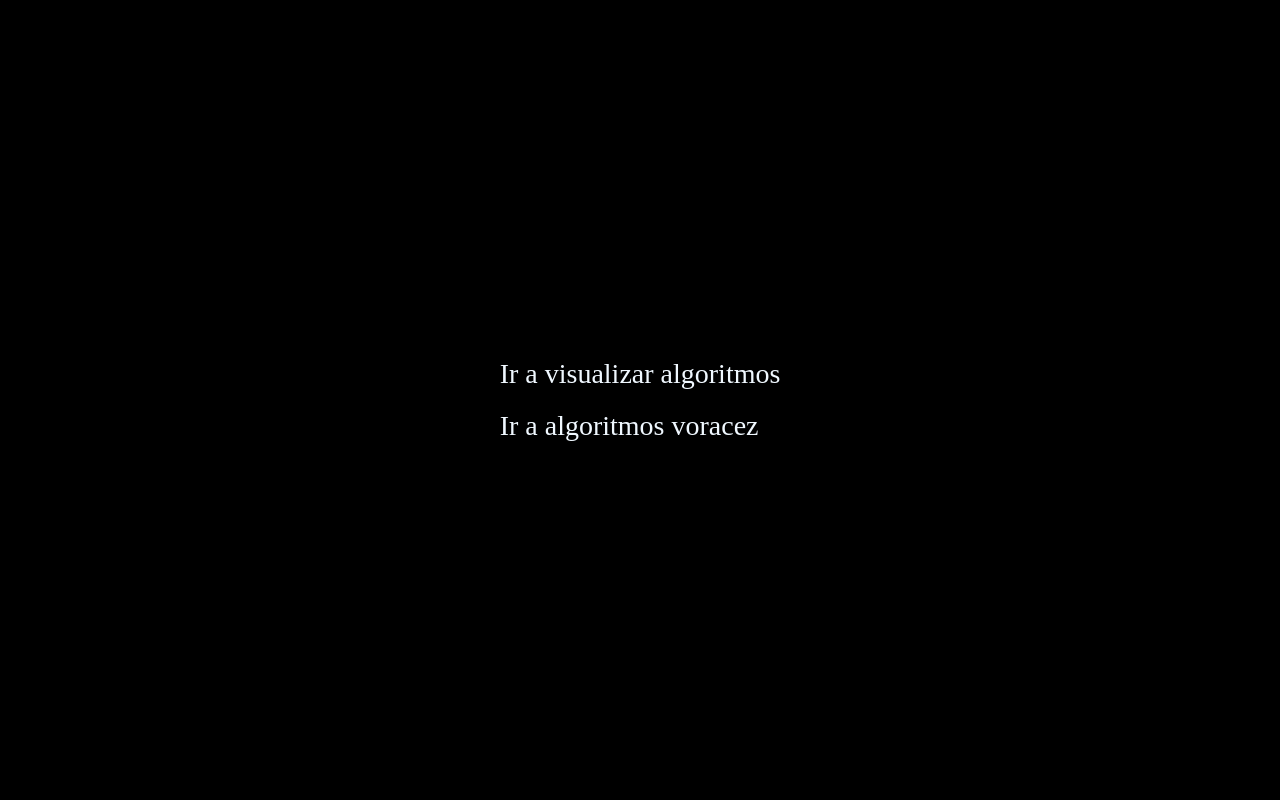
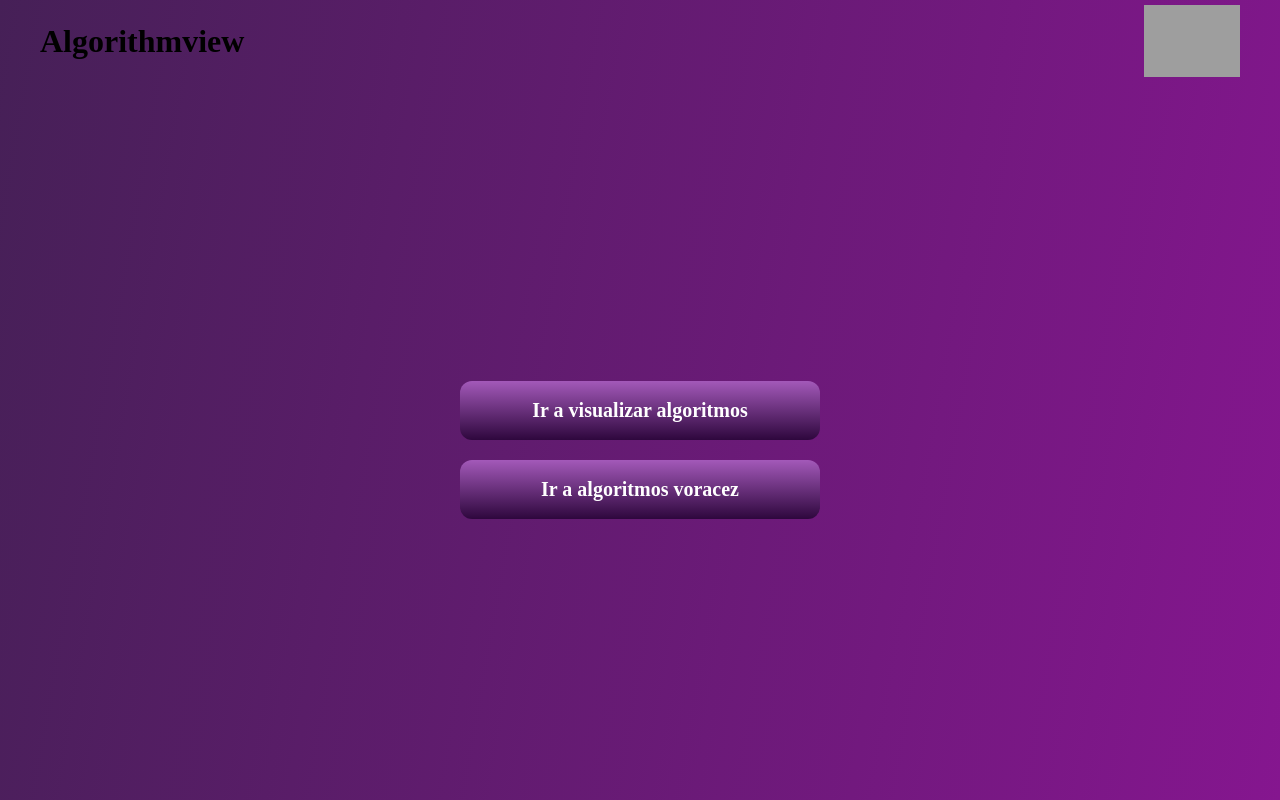
Before and after one commit to Equipo-Compilers/Pagina_web_algoritmos_ordenamiento, a React (Vite) app: page / in a window 1280 px wide. Built offline with nearby package versions, Linux system fonts and the light colour scheme; grey boxes are pictures that could not be loaded.

Commit message:
Agregacion  de cabecera y primer diseño de pagina inicial

```diff
--- a/src/App.css
+++ b/src/App.css
@@ -1,29 +1,76 @@
-*{
+* {
   margin: 0;
   padding: 0;
   box-sizing: border-box;
 }
 
-.container{
+.body {
+  display: flex;
+  flex-direction: column;
+  justify-content: center;
+  align-items: center;
+  min-height: 100vh;
+  background: linear-gradient(100deg, #462057, #85168f);
+  padding-top: 100px;
+  position: relative;
+}
+
+
+.cabecera {
+  position: absolute;
+  top: 0;
+  left: 0;
+  width: 100%;
   display: flex;
   justify-content: center;
   align-items: center;
-   height: 100vh;
-   background-color: #000000;
+  padding: 20px 0;
+  z-index: 10;
 }
-
 .enlaces {
   display: flex;
   flex-direction: column;
   gap: 20px;
+  width: 100%;
+  max-width: 400px;
+  padding: 0 20px;
+}
+.contenedorEnlaces {
+  width: 100%;
+   background: linear-gradient(to bottom, #a359b9, #2e073d);
+  border-radius: 12px;
+  transition: all 0.3s ease;
+  overflow: hidden;
+}
+.contenedorEnlaces a {
+  text-decoration: none;
+  display: block;
+  width: 100%;
+  padding: 18px 20px;
+  font-size: 20px;
+  font-weight: 600;
+  color: #ffffff;
+  text-align: center;
+}
+.contenedorEnlaces:hover {
+  background-color: #f16cf1;
+  transform: translateY(-3px);
+  box-shadow: 0 8px 20px rgba(187, 65, 228, 0.856);
+}
+.contenedorEnlaces:hover a {
+  color:white;
+  font-size: 22px;}
+
+@media (max-width: 768px) {
+  .cabecera {
+    margin-bottom: 25px;
   }
 
-.enlaces a {
-   text-decoration: none;
-   color: aliceblue;
-   font-size: 28px;
+  .logo {
+    width: 90px;
   }
 
-.enlaces a:hover {
-   color: aquamarine;
+  .titulo-cabecera {
+    font-size: 22px;
   }
+}
--- a/src/App.tsx
+++ b/src/App.tsx
@@ -5,10 +5,17 @@ import GreddyInterface from "./Greedy_Algorithms/GreedyInterface";
 
 function Inicio() {
     return (
-        <div className="container">
+
+        <div className="body">
+          <header className="cabecera">
+             <h1>Algorithmview</h1>
+            <img src="../\Pagina_web_algoritmos_ordenamiento\Pagina_web_algoritmos_ordenamiento\src\Logo" alt="logo" className="logo"/>
+
+
+          </header>
             <div className="enlaces">
-                <Link to="/algoritmos">Ir a visualizar algoritmos</Link>
-                <Link to="/algoritmos_voracez">Ir a algoritmos voracez</Link>
+               <div className="contenedorEnlaces"><Link to="/algoritmos">Ir a visualizar algoritmos</Link></div>
+               <div className="contenedorEnlaces"> <Link to="/algoritmos_voracez">Ir a algoritmos voracez</Link></div>
             </div>
         </div>
     );
```
Also changed, not shown: 1 other file (tests, documents, lock files or other folders). Lines whose indentation alone changed are shown as unchanged.
